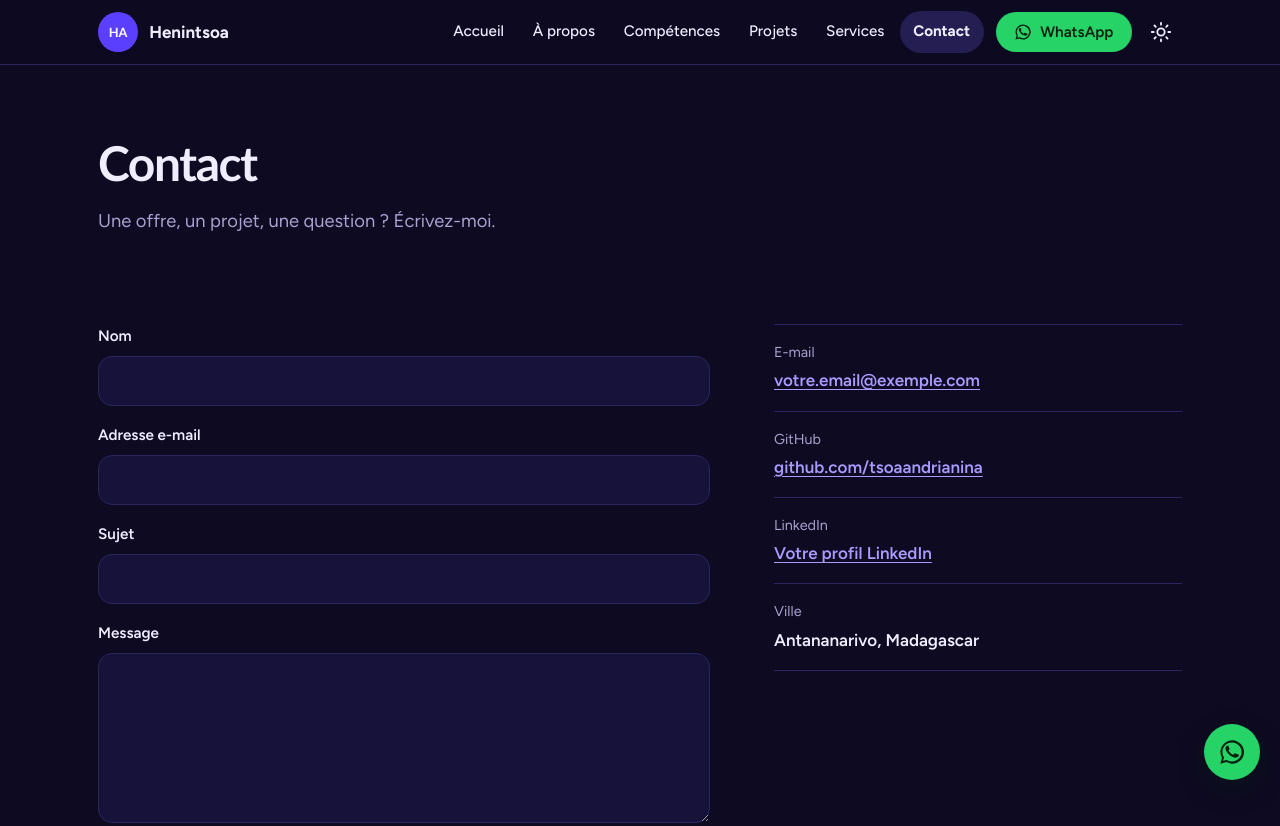
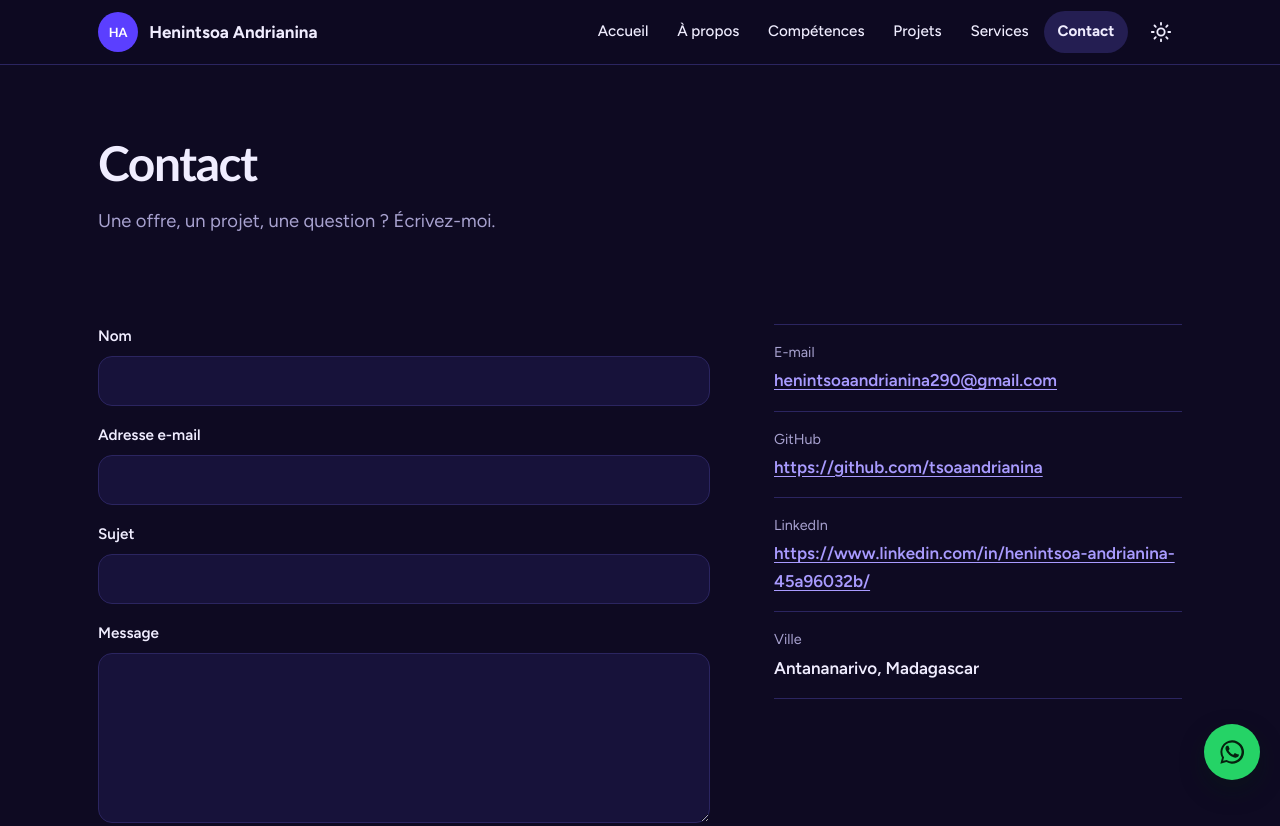
Before and after one commit to tsoaandrianina/portfolio-henintsoa, a plain HTML site: page contact.html in a window 1280 px wide. Shown: the top 826 px of the page. Drawn offline with Linux system fonts and the light colour scheme; a web font is replaced by a local one.

Commit message:
update page contact

```diff
--- a/contact.html
+++ b/contact.html
@@ -20,7 +20,7 @@
 <body>
 <header class="site-header">
   <div class="header-inner">
-    <a class="brand" href="/" aria-label="Accueil"><span class="mark">HA</span><span>Henintsoa</span></a>
+    <a class="brand" href="/" aria-label="Accueil"><span class="mark">HA</span><span>Henintsoa Andrianina</span></a>
     <nav class="site-nav" id="siteNav" aria-label="Navigation principale">
       <ul>
         <li><a href="/" >Accueil</a></li>
@@ -32,10 +32,10 @@
       </ul>
     </nav>
     <div class="header-tools">
-      <a class="btn btn-sm whatsapp-btn" href="https://wa.me/261343846949" target="_blank" rel="noopener">
+      <!-- <a class="btn btn-sm whatsapp-btn" href="https://wa.me/261343846949" target="_blank" rel="noopener">
         <svg viewBox="0 0 24 24" aria-hidden="true"><path d="M12 2a10 10 0 0 0-8.6 15L2 22l5.2-1.4A10 10 0 1 0 12 2zm0 18.2a8.1 8.1 0 0 1-4.2-1.2l-.3-.2-3.1.8.8-3-.2-.3A8.2 8.2 0 1 1 12 20.2z"/><path d="M16.6 13.9c-.3-.1-1.6-.8-1.8-.9-.2-.1-.4-.1-.6.1-.2.2-.6.9-.8 1-.1.2-.3.2-.5.1-.3-.1-1.2-.4-2.2-1.4-.8-.7-1.4-1.6-1.5-1.9-.2-.3 0-.4.1-.6l.4-.5c.1-.1.2-.3.2-.4.1-.1 0-.3 0-.4-.1-.1-.6-1.4-.8-2-.2-.5-.4-.4-.6-.4h-.5c-.2 0-.5.1-.7.3-.2.3-.9.9-.9 2.2s1 2.5 1.1 2.7c.1.2 2 3.1 4.9 4.3.7.3 1.2.5 1.6.6.7.2 1.3.2 1.8.1.5-.1 1.6-.7 1.9-1.3.2-.6.2-1.1.2-1.3-.1-.1-.3-.2-.6-.3z"/></svg>
         <span>WhatsApp</span>
-      </a>
+      </a> -->
       <button class="icon-btn theme-btn" type="button" id="themeBtn" aria-pressed="false" aria-label="Passer en mode sombre">
         <svg class="i-moon" viewBox="0 0 24 24" aria-hidden="true"><path d="M21 12.8A9 9 0 1 1 11.2 3a7 7 0 0 0 9.8 9.8z"/></svg>
         <svg class="i-sun" viewBox="0 0 24 24" aria-hidden="true"><circle cx="12" cy="12" r="4"/><path d="M12 2v2M12 20v2M4.9 4.9l1.4 1.4M17.7 17.7l1.4 1.4M2 12h2M20 12h2M4.9 19.1l1.4-1.4M17.7 6.3l1.4-1.4"/></svg>
@@ -80,9 +80,9 @@
 
       <dl class="contact-info">
         <!-- À COMPLÉTER : votre adresse e-mail, votre lien LinkedIn (et éventuellement votre numéro WhatsApp) -->
-        <div><dt>E-mail</dt><dd><a href="mailto:votre.email@exemple.com">votre.email@exemple.com</a></dd></div>
-        <div><dt>GitHub</dt><dd><a href="https://github.com/tsoaandrianina">github.com/tsoaandrianina</a></dd></div>
-        <div><dt>LinkedIn</dt><dd><a href="#">Votre profil LinkedIn</a></dd></div>
+        <div><dt>E-mail</dt><dd><a href="mailto:votre.email@exemple.com">henintsoaandrianina290@gmail.com</a></dd></div>
+        <div><dt>GitHub</dt><dd><a href="https://github.com/tsoaandrianina">https://github.com/tsoaandrianina</a></dd></div>
+        <div><dt>LinkedIn</dt><dd><a href="#">https://www.linkedin.com/in/henintsoa-andrianina-45a96032b/</a></dd></div>
         <div><dt>Ville</dt><dd>Antananarivo, Madagascar</dd></div>
       </dl>
     </div>
```
